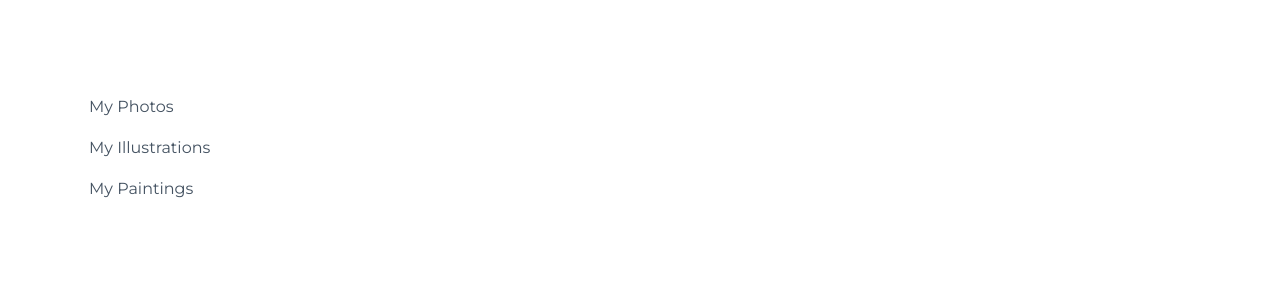
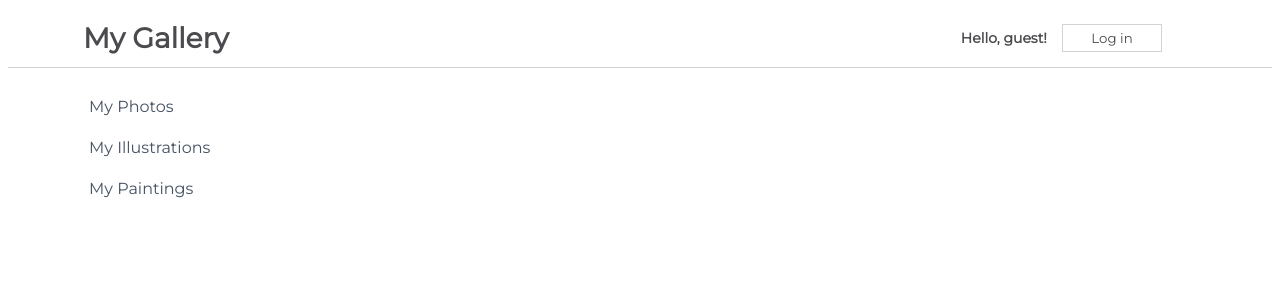
Before and after one commit to ibra8080/Challenge-React, a React (Create React App) app in the folder my-app/: page / in a window 1280 px wide. Shown: the top 300 px of the page. Built offline with nearby package versions, Linux system fonts and the light colour scheme.

Commit message:
Add NavBarsimple class component

```diff
--- a/my-app/src/App.js
+++ b/my-app/src/App.js
@@ -1,10 +1,13 @@
 import css from './App.module.css';
+import NavBarSimple from './components/NavBarSimple';
 import Sidebar from './components/Sidebar';
+
 
 function App() {
   return (
     <div className={css.App}>
       {/* Add your components here */}
+      <NavBarSimple />
       <Sidebar />
     </div>
   );
--- /dev/null
+++ b/my-app/src/components/NavBarSimple.js
@@ -0,0 +1,38 @@
+import React, { Component } from "react";
+import css from "./css/NavBarSimple.module.css"
+
+class NavBarSimple extends Component {
+
+    constructor(props) {
+        super(props);
+
+        this.state = {
+            signinButton: "Log in",
+            messageSpan: "Hello, guest!",
+        }
+    }
+
+    handleClick = () => {
+        this.setState((prevState) => ({
+            messageSpan: prevState.messageSpan === "Hello, guest!" ? "Wellcom back, User!" : "Hello, guest!",
+            signinButton: prevState.signinButton === "Log out" ? "Log in" : "Log out",
+        }), () => console.log(this.state.messageSpan))
+    }
+
+    render() {
+        return (
+            <div className={css.NavBar}>
+                <h1>My Gallery</h1>
+                <div>
+                <span>{this.state.messageSpan}</span>
+                <button onClick={() => this.handleClick()}>
+                    {this.state.signinButton}
+                </button>
+                </div>
+            </div>
+        )
+    }
+
+}
+
+export default NavBarSimple;
```
